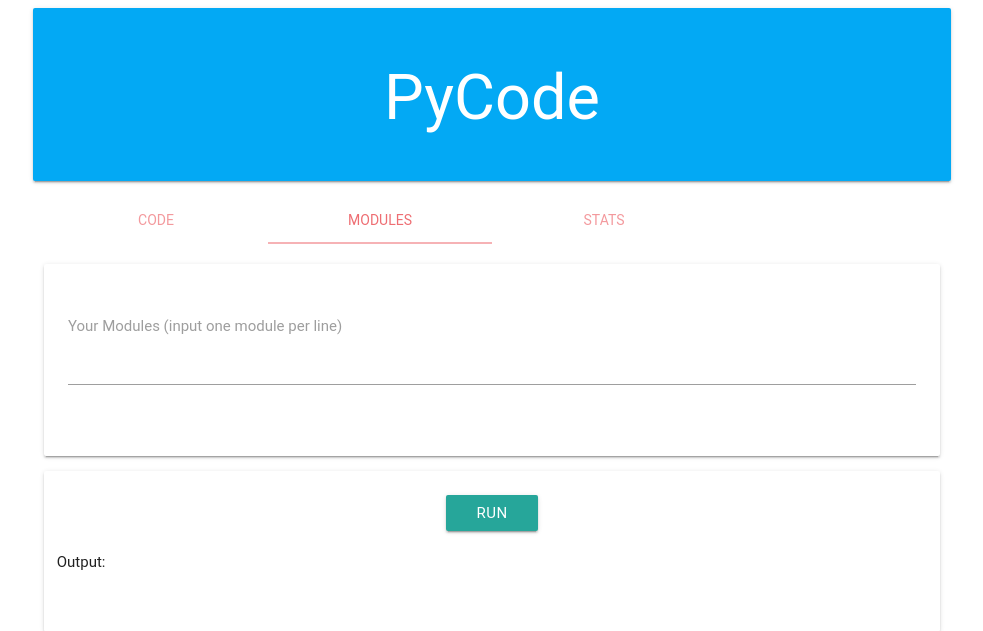
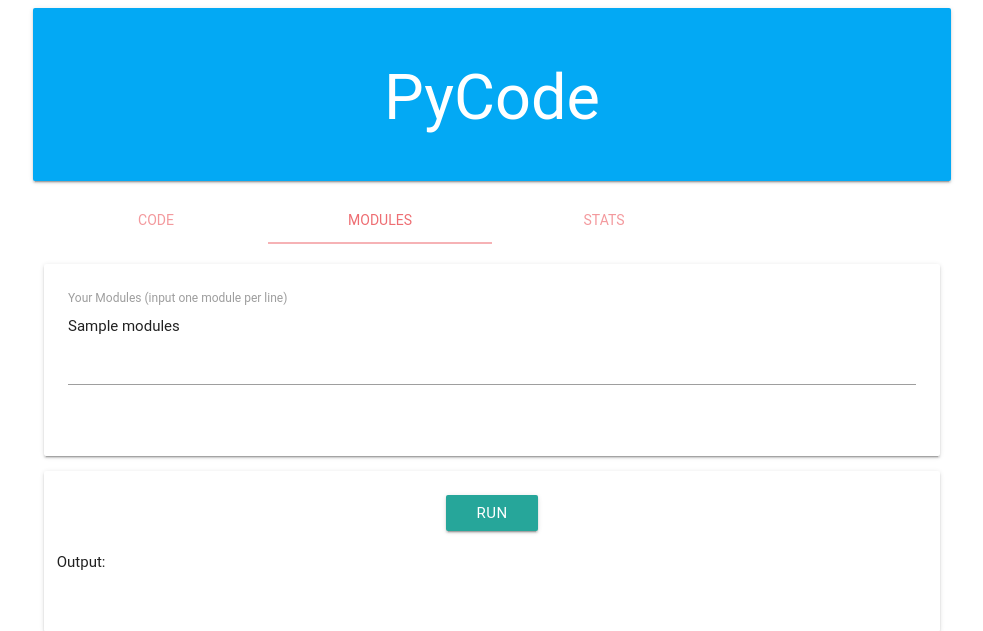
Before and after one commit to jl4282/PyCode, a Flask app: template templates/home.html in a window 1280 px wide, after a click on "MODULES". Shown: the top 631 px of the page, without its empty margins (148-1131 px from the left). Run offline with Flask 2, Linux system fonts and the light colour scheme; the template is opened without the code that fills it: most values are stand-ins (such as "Sample title", 1, 10 or a date in 2020); some libraries are stand-ins or nearby versions; some web fonts are replaced.

Commit message:
updated app with more OOP and saving files

```diff
--- /dev/null
+++ b/QYIHE3.py
@@ -0,0 +1 @@
+print(1)
--- /dev/null
+++ b/ZZC1LT.py
@@ -0,0 +1 @@
+print(1)
--- a/app.py
+++ b/app.py
@@ -4,6 +4,8 @@ import runcode
 # from flask.ext.mongoengine import MongoEngine
 # from mongoengine import *
 # import datetime
+import string, random
+
 
 app = Flask(__name__)
 app.debug = True
@@ -13,21 +15,53 @@ app.debug = True
 
 
 
-# save program somewhere...
+class Program_List():
+    def __init__(self):
+        self.programs_list = []
+    def add_or_update_program(self, code, modules, result, slug):
+        """
+        Either updates an existing program, or creates a new program if the slug isn't found
+        :param code: string of code
+        :param modules: modules
+        :param result: the result from a program
+        :param slug: the url slug
+        :return: nothing
+        """
+        # I know I should be using a dictionary for programs_list, but I didn't have time to change it :/ (as it would provide O(1)
+        for p in self.programs_list:
+            if p.get_slug() == slug:
+                p.update_program(code, modules, result)
+                return None
+        self.programs_list.append(Program(code, modules, result, slug))
+    def get_program(self, slug):
+        for p in self.programs_list:
+            if p.get_slug() == slug:
+                return p
+        return False
+    def get_all_programs(self):
+        return [p.get_json() for p in self.programs_list]
 
 # Going to save programs so that it can save files and retrieve them, and keep track of modules used
 class Program():
-    def __init__(self, code, modules, result):
+    def __init__(self, code, modules, result, slug):
         self.code = code
         self.modules = modules
         self.result = result
+        self.slug = slug
     def get_code(self):
         return self.code
     def get_modules(self):
         return self.modules
     def get_result(self):
         return self.result
-
+    def get_slug(self):
+        return self.slug
+    def update_program(self, code, modules, result):
+        self.code = code
+        self.modules = modules
+        self.result = result
+    def get_json(self):
+        return {'code': self.code, 'modules': self.modules, 'result': self.result}
 class Modules():
     def __init__(self):
         self.modules = {}
@@ -47,29 +81,41 @@ class Modules():
         return self.modules
 
 # Storing programs
-programs = []
+programs = Program_List()
 # Storing module data
 all_modules = Modules()
 
 @app.route('/')
 def home():
-    return render_template('home.html')
-
+    #stackoverflow ftw -> http://stackoverflow.com/questions/2257441/random-string-generation-with-upper-case-letters-and-digits-in-python
+    def id_generator(size=6, chars=string.ascii_uppercase + string.digits):
+        return ''.join(random.choice(chars) for _ in range(size))
+    return redirect('/' + id_generator(6))
+@app.route('/<slug>')
+def slugged(slug):
+    print(slug)
+    # check if program exists, and then load the the text
+    p = programs.get_program(slug)
+    if p:
+        print('program: ', p.get_json())
+        return render_template('home.html', program=p.get_json())
+    return render_template('home.html', program={'code': '', 'modules': ''})
 @app.route('/api/run', methods=['POST'])
 def run_code():
-    print('orig request', request.form)
+    # print('orig request', request.form)
+    path = request.form['path'][1:]
     code = request.form['text']
     # Getting all the modules used (and List Comprehension)
     mods = [m.strip() for m in request.form['modules'].split()]
-    terminal = runcode.run_code(code, mods)
-    print('running code: ', terminal)
+    terminal = runcode.run_code(code, mods, path)
+    # print('running code: ', terminal)
 
     # DICTIONARY COMPREHENSION
     mod_dict = {key: 1 for key in mods}
     all_modules.merge_dict(mod_dict)
 
     # Adding new program to program list
-    programs.append(Program(code, mods, terminal))
+    programs.add_or_update_program(code, mods, terminal, path)
 
     text = {'text': terminal}
     return jsonify(**text)
@@ -79,7 +125,7 @@ def run_code():
 @app.route('/api/stats')
 def stats():
     stats = {}
-    stats['programs'] = [{'code': p.get_code(), 'modules': p.get_modules(), 'results': p.get_result()} for p in programs]
+    stats['programs'] = programs.get_all_programs()
     stats['modules'] = all_modules.get_all_modules()
     return jsonify(stats)
 
--- a/runcode.py
+++ b/runcode.py
@@ -18,14 +18,15 @@ def change_stdout(old_f):
     return new_f
 
 @change_stdout
-def run_code(code, modules):
+def run_code(code, modules, file):
     """
     Takes code and installs modules in a virtual environment, and then runs the code
     :param code: string file of code to be run
     :param modules: list of modules to install
     :return: None (to be wrapped with change_stdout
     """
-    code_file = 'code_to_run.py'
+    # code_file = 'code_to_run.py'
+    code_file = file + '.py'
     with open(code_file, "w") as file:
         file.write(code)
     # sys.stdout = open('file', 'w')
--- a/static/script.js
+++ b/static/script.js
@@ -22,7 +22,7 @@ function runPython(){
     var text = document.getElementById('textarea1').value;
     var modules = document.getElementById('modulesText').value;
     console.log(text, encodeURIComponent(text));
-      req.send("text=" + encodeURIComponent(text) + "&modules=" + modules)
+      req.send("text=" + encodeURIComponent(text) + "&modules=" + modules + "&path=" + window.location.pathname);
 //    JSON.stringify({text:text, modules: modules});
 //    req.send(JSON.stringify({text:encodeURIComponent(text), modules:encodeURIComponent(modules)}));
     document.getElementById('submit').classList.toggle('invisible');
@@ -45,10 +45,12 @@ function getStats(){
                 var p = userStats.programs[i];
                 text += '\nCode:\n' +  p.code;
                 text += '\nModules:\n' +  p.modules;
-                text += '\nResult:\n' +  p.results;
+                text += '\nResult:\n' +  p.result;
             }
-            text += '\nModules:\n';
-//            console.log(Object.keys(userStats.modules));
+            if (userStats.modules){
+                text += '\nModules Graph (only if there are modules): \n';
+            }
+
             for (var k in userStats.modules){
                 text += k + ': ' + userStats.modules[k] + '\n';
             }
--- a/templates/home.html
+++ b/templates/home.html
@@ -2,6 +2,7 @@
 {% block title %}Home{% endblock %}
 
 {% block content %}
+
 <div class="row">
     <div class="col s12">
       <ul class="tabs">
@@ -16,7 +17,7 @@
 <div id="modules" class="card-panel">
     <div class="row">
         <div class="input-field col s12">
-            <textarea id="modulesText" class="materialize-textarea"></textarea>
+            <textarea id="modulesText" class="materialize-textarea">{{ program.modules }}</textarea>
             <label for="textarea1">Your Modules (input one module per line)</label>
         </div>
     </div>
@@ -24,7 +25,7 @@
 <div id="code1" class="card-panel">
     <div class="row">
         <div class="input-field col s12">
-            <textarea id="textarea1" class="materialize-textarea"></textarea>
+            <textarea id="textarea1" class="materialize-textarea">{{ program.code }}</textarea>
             <label for="textarea1">Your Code</label>
         </div>
     </div>
@@ -57,5 +58,7 @@
         <p id="terminal"></p>
     </div>
 </div>
+<script type="text/javascript">
+</script>
 
 {% endblock %}
```
Also changed, not shown: T0DIAU.py (added).
